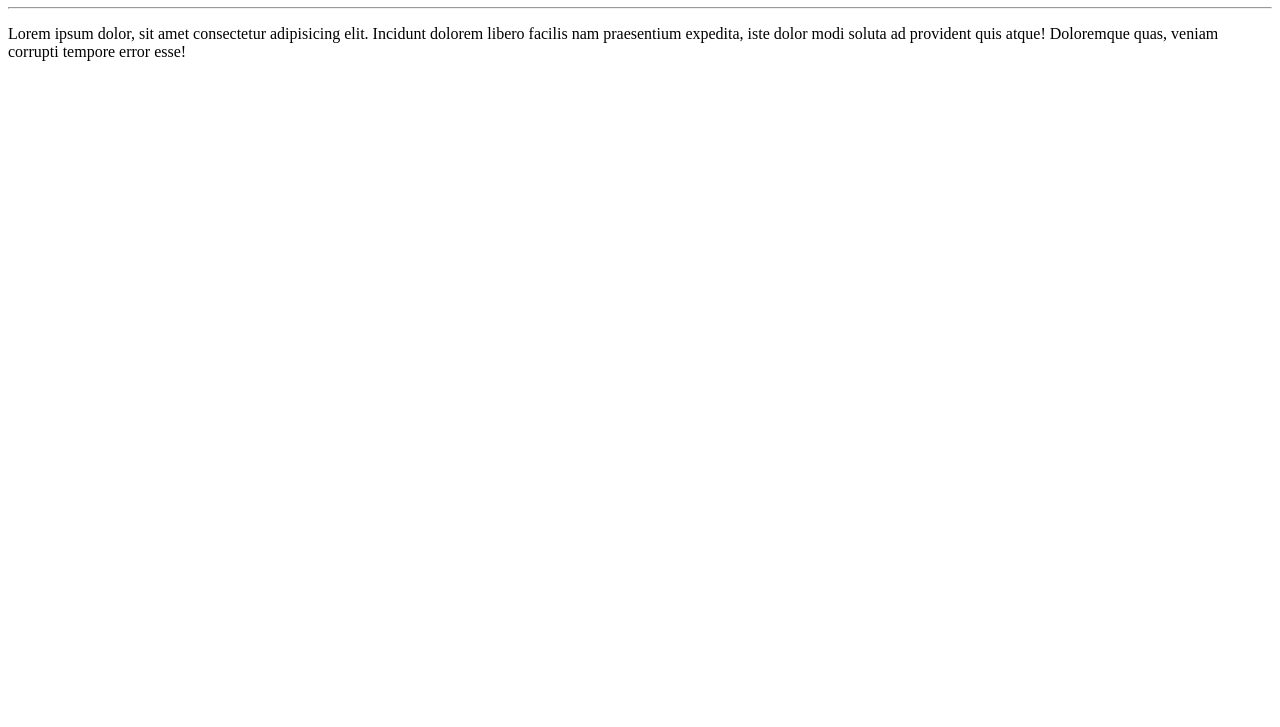
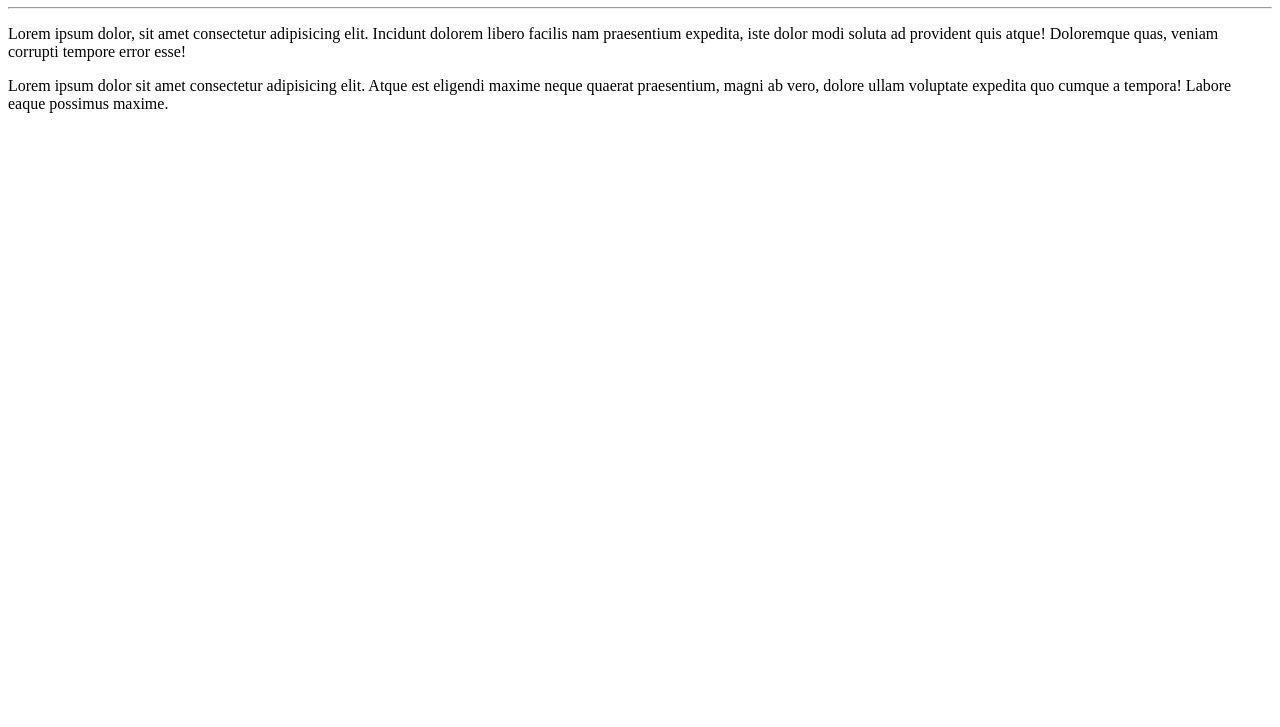
Before and after one commit to verderramos/Ola-Mundo, a plain HTML site: page site-exemplo/index.html in a window 1280 px wide. Shown: the part 73-800 px from the top of the page. Drawn offline with Linux system fonts and the light colour scheme.

Commit message:
Adicionei um parágrafo

```diff
--- a/site-exemplo/index.html
+++ b/site-exemplo/index.html
@@ -8,6 +8,6 @@
     <h1>Ola, Mundo!</h1>
     <hr>
     <p>Lorem ipsum dolor, sit amet consectetur adipisicing elit. Incidunt dolorem libero facilis nam praesentium expedita, iste dolor modi soluta ad provident quis atque! Doloremque quas, veniam corrupti tempore error esse!</p>
-
+    <p>Lorem ipsum dolor sit amet consectetur adipisicing elit. Atque est eligendi maxime neque quaerat praesentium, magni ab vero, dolore ullam voluptate expedita quo cumque a tempora! Labore eaque possimus maxime.</p>
 </body>
 </html>
```
